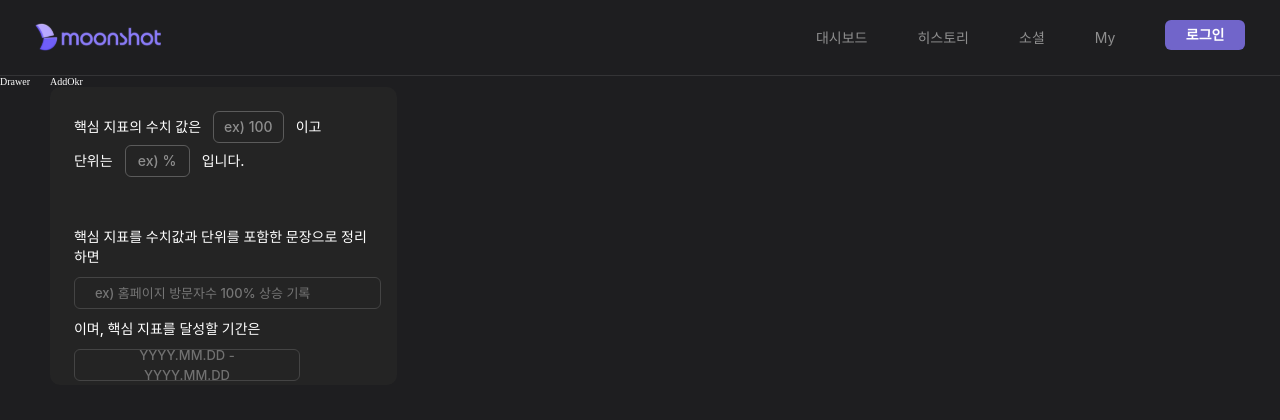
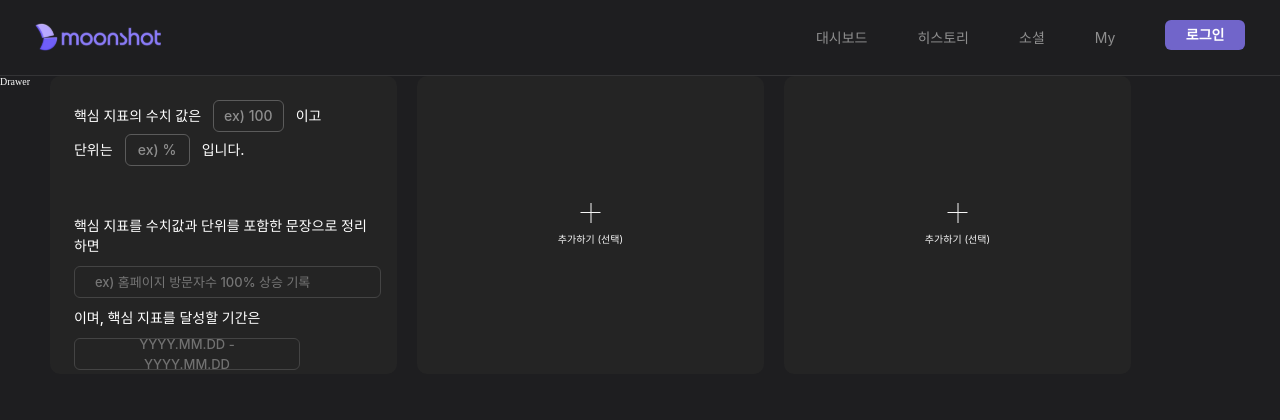
Before and after one commit to MOONSHOT-Team/MOONSHOT-CLIENT, a React (Vite) app: page /add-okr in a window 1280 px wide. Shown: the top 420 px of the page. Built offline with nearby package versions, Linux system fonts and the light colour scheme; a web font is replaced by a local one; what emotion-normalize would draw is missing.

Commit message:
feat: 추가 kr 카드 구현

```diff
--- a/src/AddOkr/components/addKr/KeyResultCard.tsx
+++ b/src/AddOkr/components/addKr/KeyResultCard.tsx
@@ -4,10 +4,16 @@ import styled from '@emotion/styled';
 import { Dayjs } from 'dayjs';
 import { useState } from 'react';
 
+import { IcClose } from '../../assets';
 import KeyResultPeriodInput from '../KeyResultPeriodInput';
 
-const KeyResultCard = () => {
-  //다른 브랜치에서 사용한 유틸 함수, 추후 삭제 예정
+interface IKeyResultCardProps {
+  cardIdx?: number;
+  handleClickCloseBtn?: (cardIdx: number) => void;
+}
+
+const KeyResultCard = ({ cardIdx, handleClickCloseBtn }: IKeyResultCardProps) => {
+  //다른 브랜치에서 사용한 유틸 함수, 추 후 삭제 예정
   const returnParsedDate = (date: Date, parseString: string) => {
     const year = date.getFullYear();
     const month = ('0' + (date.getMonth() + 1)).slice(-2);
@@ -69,6 +75,16 @@ const KeyResultCard = () => {
 
   return (
     <StKeyResultCardWrapper>
+      {cardIdx && handleClickCloseBtn && (
+        <button
+          css={CloseIconStyle}
+          id={cardIdx.toString()}
+          onClick={() => handleClickCloseBtn(cardIdx)}
+        >
+          <IcClose />
+        </button>
+      )}
+
       <div css={TopKrDescription}>
         <div css={KrDescriptionBox}>
           <StKrDescripText>핵심 지표의 수치 값은</StKrDescripText>
@@ -128,6 +144,7 @@ const KeyResultCard = () => {
 export default KeyResultCard;
 
 const StKeyResultCardWrapper = styled.article`
+  position: relative;
   display: flex;
   flex-direction: column;
   gap: 5rem;
@@ -136,6 +153,12 @@ const StKeyResultCardWrapper = styled.article`
   padding: 2.4rem;
   background-color: ${({ theme }) => theme.colors.gray_600};
   border-radius: 10px;
+`;
+
+const CloseIconStyle = css`
+  position: absolute;
+  top: 1.2rem;
+  right: 1.2rem;
 `;
 
 const KrDescriptionBox = css`
--- a/src/AddOkr/components/addKr/KeyResultPlusCard.tsx
+++ b/src/AddOkr/components/addKr/KeyResultPlusCard.tsx
@@ -25,5 +25,9 @@ const StKeyResultPlusCardContainer = styled.article`
   background-color: ${({ theme }) => theme.colors.gray_600};
   border-radius: 10px;
 
+  &:hover {
+    background-color: ${({ theme }) => theme.colors.gray_450};
+  }
+
   ${({ theme }) => theme.fonts.body_10_regular};
 `;
--- a/src/AddOkr/index.tsx
+++ b/src/AddOkr/index.tsx
@@ -1,12 +1,60 @@
+import styled from '@emotion/styled';
+import React, { useState } from 'react';
+
 import KeyResultCard from './components/addKr/KeyResultCard';
+import KeyResultPlusCard from './components/addKr/KeyResultPlusCard';
 
 const AddOkr = () => {
-  return (
-    <div>
-      AddOkr
-      <KeyResultCard />
-    </div>
-  );
+  const MAX_KR_LENGTH = 3;
+
+  const [clickedCard, setClickedCard] = useState<number[]>([0]);
+
+  // KR 카드 추가 취소 버튼 핸들러
+  const handleClickCloseBtn = (cardIdx: number) => {
+    const parsedArray = clickedCard.filter((item) => {
+      return item !== cardIdx;
+    });
+
+    setClickedCard(parsedArray);
+  };
+
+  const renderKrCards = () => {
+    const plusCardLength = Array.from({ length: MAX_KR_LENGTH - 1 }, (_, i) => i + 1);
+    return (
+      <>
+        <KeyResultCard />
+        {plusCardLength.map((item) => {
+          return (
+            <React.Fragment key={item}>
+              {clickedCard.find((el) => el === item) ? (
+                <KeyResultCard
+                  key={item}
+                  cardIdx={item}
+                  handleClickCloseBtn={handleClickCloseBtn}
+                />
+              ) : (
+                <div
+                  key={item}
+                  onClick={() => setClickedCard((prev) => [...prev, item])}
+                  onKeyDown={() => setClickedCard((prev) => [...prev, item])}
+                  role="presentation"
+                >
+                  <KeyResultPlusCard key={item} />
+                </div>
+              )}
+            </React.Fragment>
+          );
+        })}
+      </>
+    );
+  };
+
+  return <StAddOkrLayoutContainer>{renderKrCards()}</StAddOkrLayoutContainer>;
 };
 
 export default AddOkr;
+
+const StAddOkrLayoutContainer = styled.section`
+  display: flex;
+  gap: 2rem;
+`;
```
